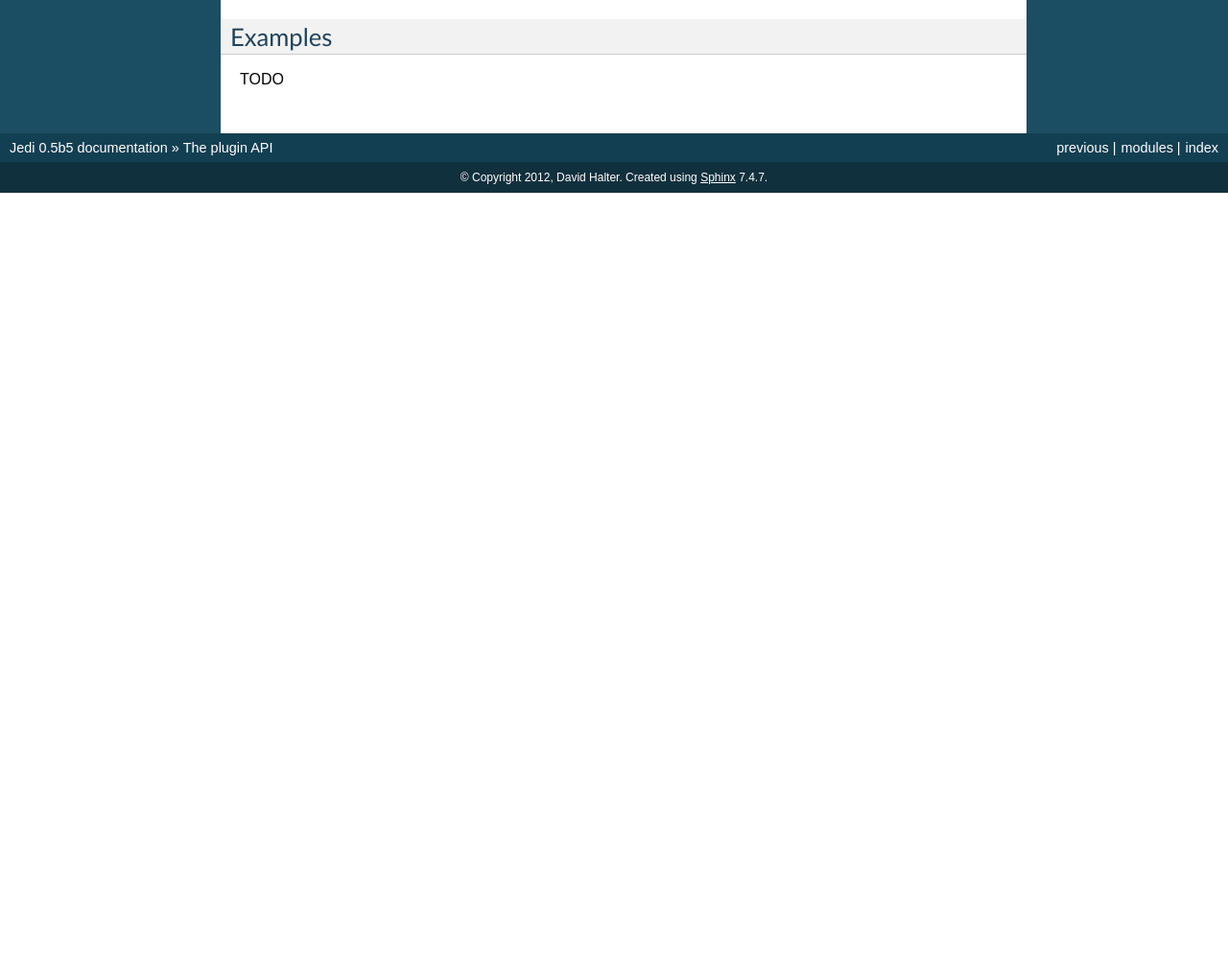
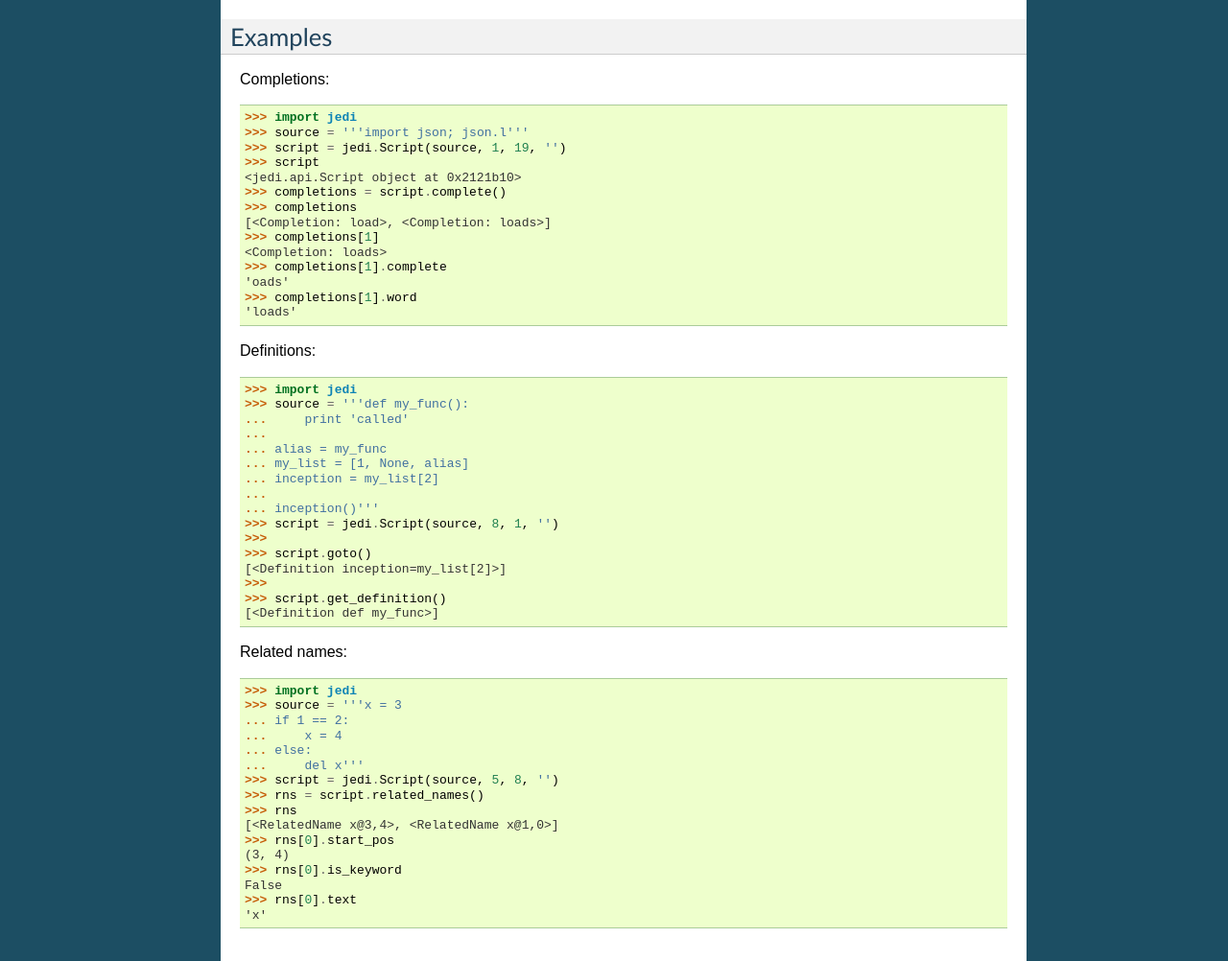
Before and after one commit to davidhalter/jedi, a Sphinx documentation site: the page built from docs/source/plugin-api.rst, in a window 1280 px wide and 1400 px high, scrolled down 653 px. Shown: the part 398-1400 px from the top of the window at 96% size. Built offline with Sphinx 7.4.7, drawn with Linux system fonts in a browser that asks for light colours; before the commit the page ends 1252 px from its top, so only the background shows below that.

Commit message:
Added examples to API docs

```diff
--- a/docs/source/plugin-api.rst
+++ b/docs/source/plugin-api.rst
@@ -51,4 +51,63 @@ Useful functions
 Examples
 --------
 
-TODO
+Completions:
+
+.. sourcecode:: python
+
+   >>> import jedi
+   >>> source = '''import json; json.l'''
+   >>> script = jedi.Script(source, 1, 19, '')
+   >>> script
+   <jedi.api.Script object at 0x2121b10>
+   >>> completions = script.complete()
+   >>> completions
+   [<Completion: load>, <Completion: loads>]
+   >>> completions[1]
+   <Completion: loads>
+   >>> completions[1].complete
+   'oads'
+   >>> completions[1].word
+   'loads'
+
+Definitions:
+
+.. sourcecode:: python
+
+    >>> import jedi
+    >>> source = '''def my_func():
+    ...     print 'called'
+    ...
+    ... alias = my_func
+    ... my_list = [1, None, alias]
+    ... inception = my_list[2]
+    ...
+    ... inception()'''
+    >>> script = jedi.Script(source, 8, 1, '')
+    >>>
+    >>> script.goto()
+    [<Definition inception=my_list[2]>]
+    >>>
+    >>> script.get_definition()
+    [<Definition def my_func>]
+
+Related names:
+
+.. sourcecode:: python
+
+    >>> import jedi
+    >>> source = '''x = 3
+    ... if 1 == 2:
+    ...     x = 4
+    ... else:
+    ...     del x'''
+    >>> script = jedi.Script(source, 5, 8, '')
+    >>> rns = script.related_names()
+    >>> rns
+    [<RelatedName x@3,4>, <RelatedName x@1,0>]
+    >>> rns[0].start_pos
+    (3, 4)
+    >>> rns[0].is_keyword
+    False
+    >>> rns[0].text
+    'x'
```
Also changed, not shown: 1 other file.
